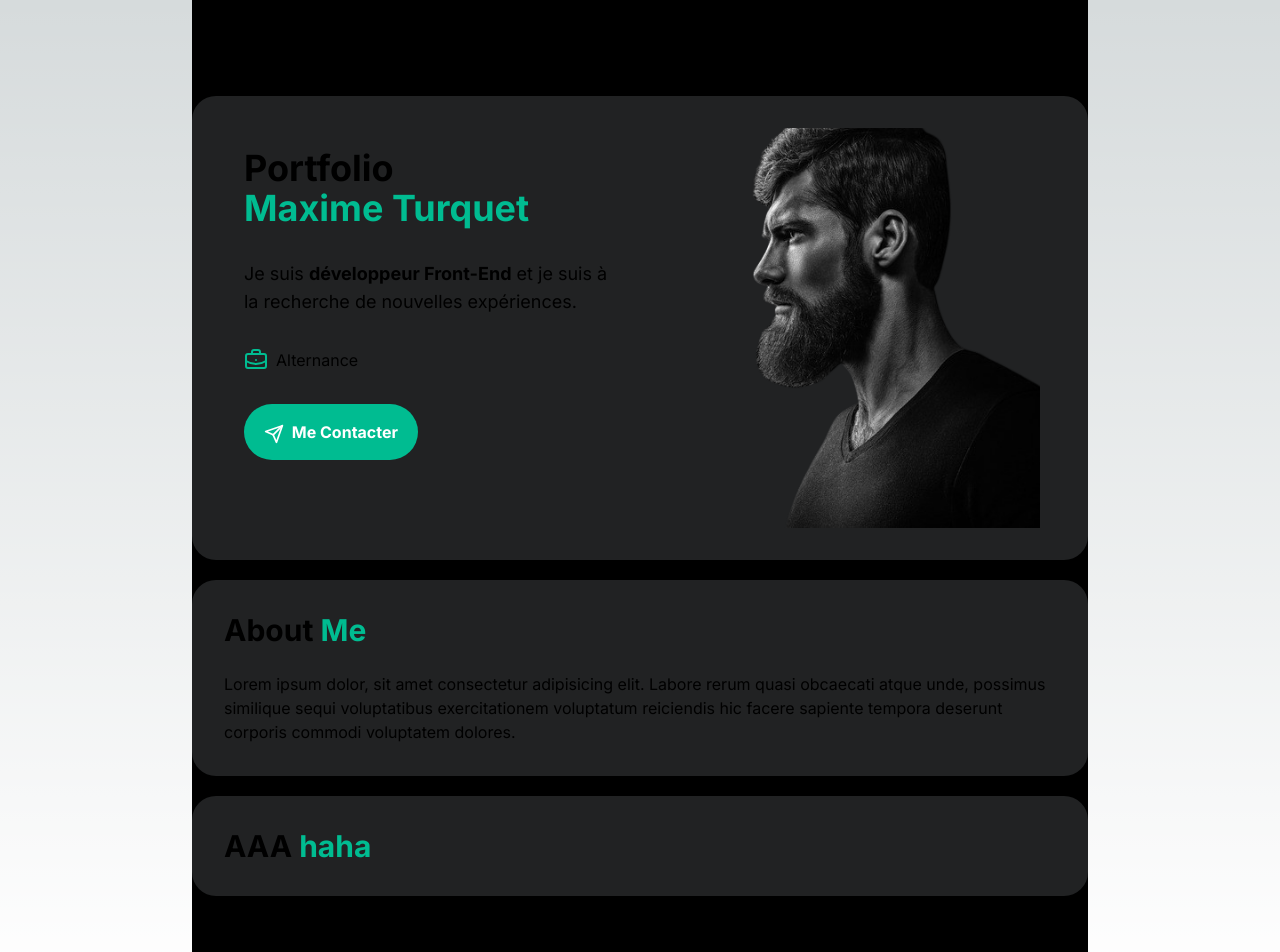
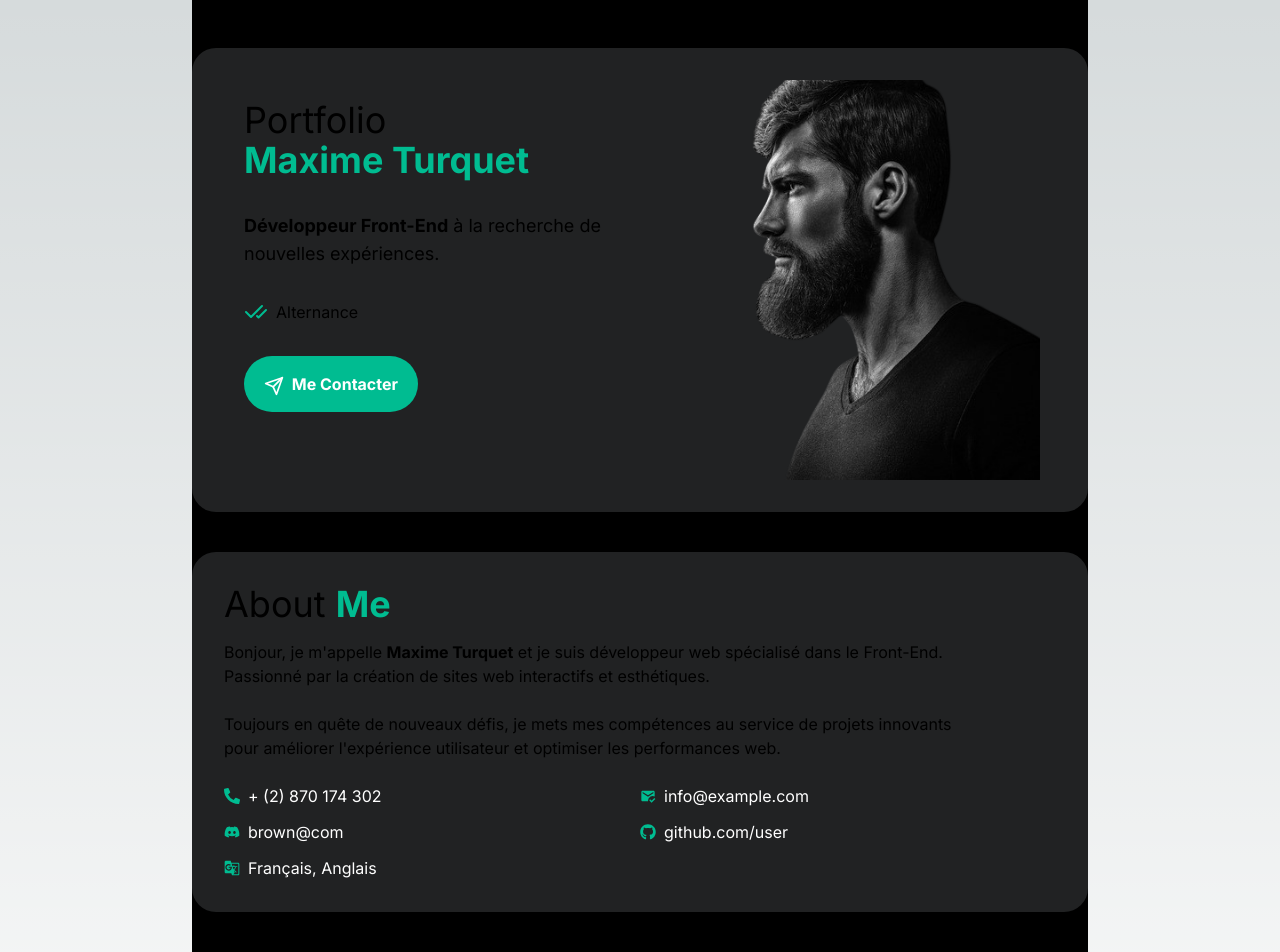
Before and after one commit to MaximeTTS/Portfolio, a Next.js app: page / in a window 1280 px wide. Shown: the top 952 px of the page. Built offline with nearby package versions, Linux system fonts and the light colour scheme.

Commit message:
About Me section added.

```diff
--- a/package.json
+++ b/package.json
@@ -12,7 +12,8 @@
     "lucide-react": "^0.379.0",
     "next": "14.2.3",
     "react": "^18",
-    "react-dom": "^18"
+    "react-dom": "^18",
+    "react-icons": "^5.2.1"
   },
   "devDependencies": {
     "@types/node": "^20",
--- a/src/app/page.tsx
+++ b/src/app/page.tsx
@@ -1,12 +1,14 @@
 import About from "@/components/about";
 import Contact from "@/components/contact";
 import Hero from "@/components/hero";
+import MyService from "@/components/myService";
 
 export default function Home() {
   return (
-    <main className="mx-auto flex max-w-4xl flex-col gap-5 bg-black py-24">
+    <main className="mx-auto flex max-w-4xl flex-col gap-10 bg-black py-12">
       <Hero />
       <About />
+      <MyService />
       <Contact />
     </main>
   );
--- /dev/null
+++ b/src/components/ContactItem.tsx
@@ -0,0 +1,19 @@
+import React from "react";
+import { IconType } from "react-icons";
+
+interface Props {
+  Icon: IconType;
+  text: string;
+  iconClass: string;
+}
+
+const ContactItem: React.FC<Props> = ({ Icon, text, iconClass }) => {
+  return (
+    <div className="flex items-center gap-2">
+      <Icon className={iconClass} />
+      <p>{text}</p>
+    </div>
+  );
+};
+
+export default ContactItem;
--- a/src/components/about.tsx
+++ b/src/components/about.tsx
@@ -1,15 +1,36 @@
 import React from "react";
 import Card from "./card";
 import Title from "./title";
+import { FaDiscord, FaPhoneAlt, FaGithub } from "react-icons/fa";
+import { MdGTranslate, MdMarkEmailRead } from "react-icons/md";
+import ContactItem from "./ContactItem";
 
 function about() {
   return (
     <Card>
       <Title textNoColor="About" textColor="Me" />
       <p>
-        Lorem ipsum dolor, sit amet consectetur adipisicing elit. Labore rerum quasi obcaecati atque unde, possimus similique sequi
-        voluptatibus exercitationem voluptatum reiciendis hic facere sapiente tempora deserunt corporis commodi voluptatem dolores.
+        Bonjour, je m&apos;appelle <span className="font-bold">Maxime Turquet</span> et je suis développeur web spécialisé dans le
+        Front-End.
+        <br /> Passionné par la création de sites web interactifs et esthétiques. <br />
+        <br />
+        Toujours en quête de nouveaux défis, je mets mes compétences au service de projets innovants <br /> pour améliorer l&apos;expérience
+        utilisateur et optimiser les performances web.
       </p>
+
+      <div className="mt-2 text-white">
+        <div className="grid grid-cols-2">
+          <div className="space-y-3">
+            <ContactItem Icon={FaPhoneAlt} text="+ (2) 870 174 302" iconClass="text-themeColor" />
+            <ContactItem Icon={FaDiscord} text="brown@com" iconClass="text-themeColor" />
+            <ContactItem Icon={MdGTranslate} text="Français, Anglais" iconClass="text-themeColor" />
+          </div>
+          <div className="space-y-3">
+            <ContactItem Icon={MdMarkEmailRead} text="info@example.com" iconClass="text-themeColor" />
+            <ContactItem Icon={FaGithub} text="github.com/user" iconClass="text-themeColor" />
+          </div>
+        </div>
+      </div>
     </Card>
   );
 }
--- a/src/components/card.tsx
+++ b/src/components/card.tsx
@@ -5,7 +5,7 @@ interface Props {
 }
 
 function card({ children }: Props) {
-  return <div className="flex flex-col gap-6 rounded-3xl bg-nightBlack p-8">{children}</div>;
+  return <div className="flex flex-col gap-4 rounded-3xl bg-nightBlack p-8">{children}</div>;
 }
 
 export default card;
--- /dev/null
+++ b/src/components/cardService.tsx
@@ -0,0 +1,29 @@
+import React from "react";
+import { IconType } from "react-icons";
+
+interface Props {
+  title: string;
+  text: string;
+  Icon: IconType;
+  iconClass: string;
+  span: string;
+  spanClass: string;
+  textClass: string;
+}
+
+function cardService({ title, text, Icon, iconClass, span, spanClass, textClass }: Props) {
+  return (
+    <div className="card-service">
+      <div className="header">
+        <span className={spanClass}>{span}</span>
+        <Icon className={iconClass} />
+      </div>
+      <div className={textClass}>
+        <h3>{title}</h3>
+        <p>{text}</p>
+      </div>
+    </div>
+  );
+}
+
+export default cardService;
--- a/src/components/contact.tsx
+++ b/src/components/contact.tsx
@@ -5,7 +5,7 @@ import Title from "./title";
 function contact() {
   return (
     <Card>
-      <Title textNoColor="AAA" textColor="haha" />
+      <Title textNoColor="Me" textColor="Contacter" />
     </Card>
   );
 }
--- a/src/components/hero.tsx
+++ b/src/components/hero.tsx
@@ -1,4 +1,4 @@
-import { BriefcaseBusiness, Send } from "lucide-react";
+import { CheckCheck, Send } from "lucide-react";
 import React from "react";
 import Button from "./button";
 import Card from "./card";
@@ -9,14 +9,14 @@ function Hero() {
     <Card>
       <div className="flex">
         <div className="flex w-1/2 flex-col gap-8 p-5">
-          <h1 className="text-4xl font-bold">
-            Portfolio <span className="block text-themeColor">Maxime Turquet</span>
+          <h1 className="text-4xl">
+            Portfolio <span className="block font-bold text-themeColor">Maxime Turquet</span>
           </h1>
           <p className="text-lg">
-            Je suis <span className="font-bold">développeur Front-End</span> et je suis à la recherche de nouvelles expériences.
+            <span className="font-bold">Développeur Front-End</span> à la recherche de nouvelles expériences.
           </p>
           <div className="flex gap-2">
-            <BriefcaseBusiness className="text-themeColor" /> Alternance
+            <CheckCheck className="text-themeColor" /> Alternance
           </div>
           <Button>
             <Send className="mr-1 inline size-5" /> Me Contacter
--- /dev/null
+++ b/src/components/myService.tsx
@@ -0,0 +1,21 @@
+import React from "react";
+import Card from "./card";
+import Title from "./title";
+
+function myService() {
+  return (
+    <div>
+      <Card>
+        <Title textNoColor="Mes" textColor="Services" />
+        <p>
+          Transformez vos idées en expériences interactives et captivantes. <br />
+          De la conception de sites web réactifs à la création d&apos;interfaces utilisateur intuitives <br /> je vous aide à donner vie à
+          vos projets numériques avec élégance et efficacité.
+        </p>
+        <section className="grid grid-cols-2 items-center gap-5"></section>
+      </Card>
+    </div>
+  );
+}
+
+export default myService;
--- a/src/components/title.tsx
+++ b/src/components/title.tsx
@@ -7,8 +7,8 @@ interface Props {
 
 function title({ textColor, textNoColor }: Props) {
   return (
-    <h2 className="text-3xl font-bold">
-      {textNoColor} <span className="text-themeColor">{textColor}</span>
+    <h2 className="text-4xl">
+      {textNoColor} <span className="font-bold text-themeColor">{textColor}</span>
     </h2>
   );
 }
```
Also changed, not shown: 1 other file (tests, documents, lock files or other folders).
